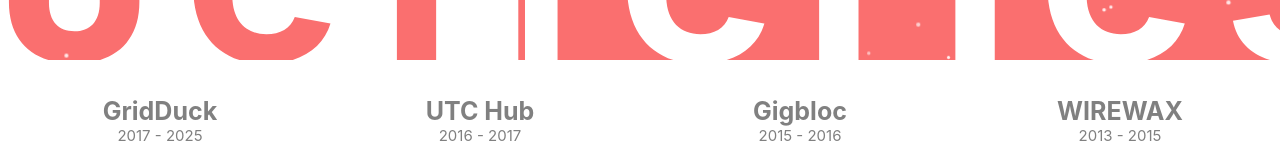
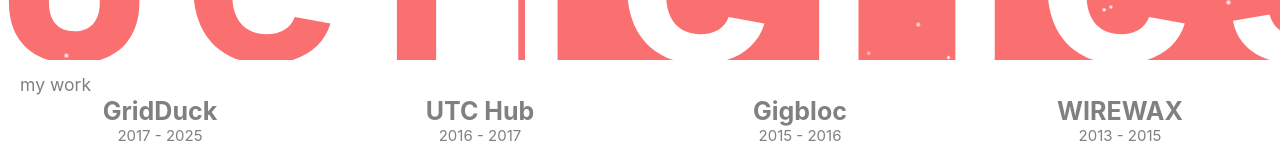
Before and after one commit to acjeff/portfolio, a React (Create React App) app: page / in a window 1280 px wide. Shown: the part 620-780 px from the top of the page. Built offline with nearby package versions, Linux system fonts and the light colour scheme.

Commit message:
Carousel

```diff
--- a/src/Pages/Home.tsx
+++ b/src/Pages/Home.tsx
@@ -146,7 +146,13 @@
                             {'^ back '}
                         </span>
                     </p>
-                ) : null}
+                ) : (
+                    <p className="p-title" style={colStyle}>
+                        <span className={'clickable'}>
+                            {'my work'}
+                        </span>
+                    </p>
+                )}
                 {/*<div className="row">*/}
                 <Slider {...projectSliderSettings}>
                     {projects.map((project) => (
--- a/src/Styles/Home.scss
+++ b/src/Styles/Home.scss
@@ -30,7 +30,7 @@
 .clickable {
   cursor: pointer;
   color: grey;
-  font-weight: 200;
+  font-weight: 400;
   font-size: 0.8em;
   z-index: 999999;
   &:hover {
```
